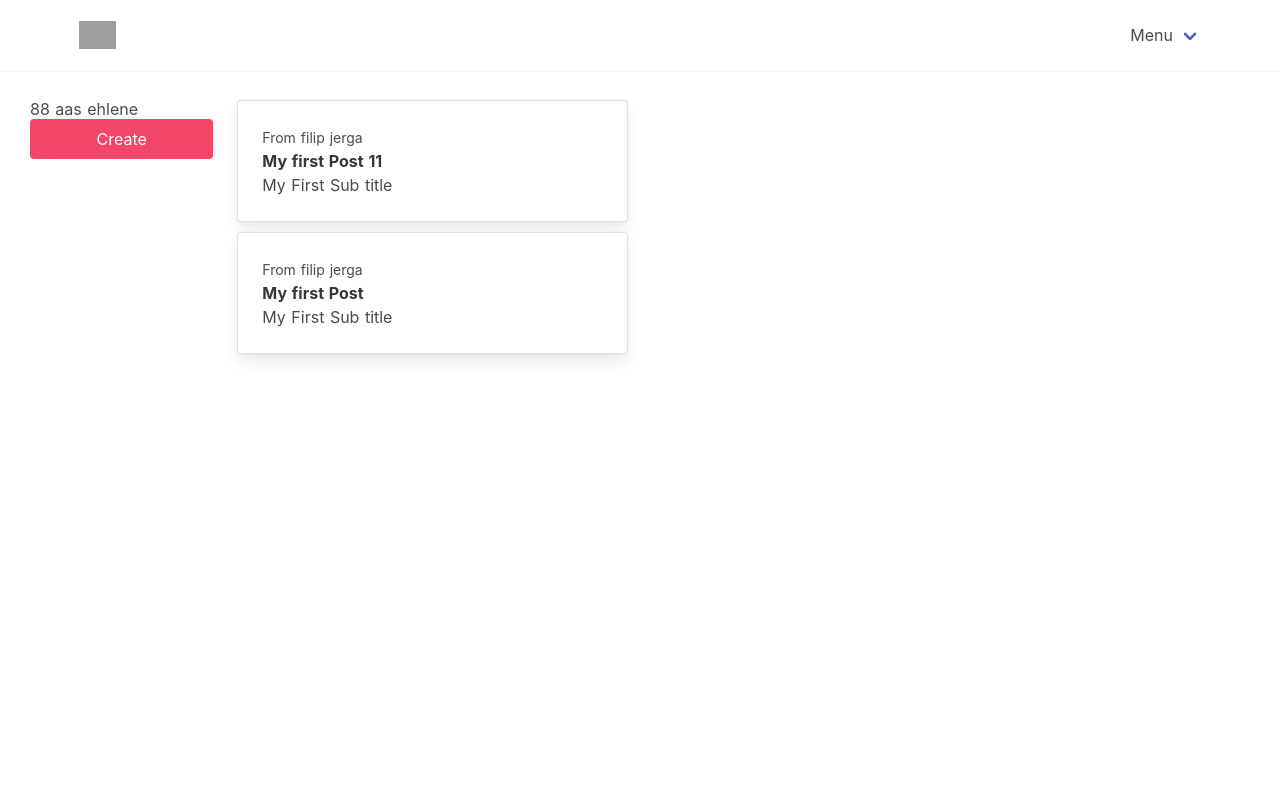
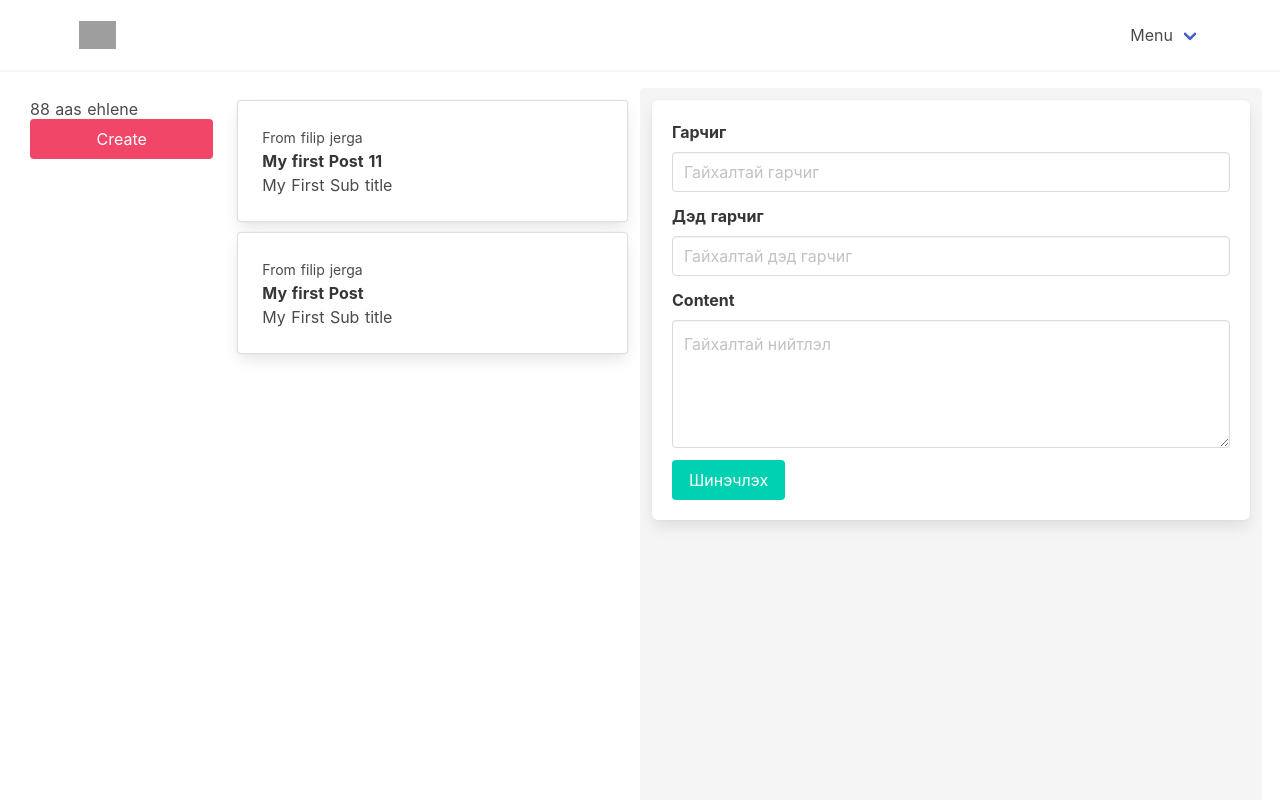
Before and after one commit to Elbegsaikhan/Nuxt-post, a Nuxt app: page /manage in a window 1280 px wide. Shown: the top 800 px of the page. Built offline with nearby package versions, Linux system fonts and the light colour scheme; grey boxes are pictures that could not be loaded.

Commit message:
New commit and new component

```diff
--- a/components/PostCreate.vue
+++ b/components/PostCreate.vue
@@ -48,10 +48,20 @@ export default {
     }
   },
   methods: {
-    createPost () {
-      this.$store.dispatch('post/createPost', this.form)
+    // NUXT SECTION 3 91
+    createPost (closeModal) {
+      this.$store.dispatch('post/createPost', { ...this.form }
+      )
       console.log(this.form)
+      closeModal()
+      this.resetForm()
+    },
+    resetForm () {
+      this.form.title = ''
+      this.form.subtitle = ''
+      this.form.content = ''
     }
+
   }
 }
 </script>
--- /dev/null
+++ b/components/PostManage.vue
@@ -0,0 +1,13 @@
+<template>
+
+</template>
+
+<script>
+export default {
+  name: 'PostManage'
+}
+</script>
+
+<style scoped>
+
+</style>
--- a/components/Shared/Modal.vue
+++ b/components/Shared/Modal.vue
@@ -36,7 +36,10 @@ export default {
   methods: {
     emitModalSubmit () {
       console.log('Calling emitModalSubmit')
-      this.$emit('modalSubmitted')
+      this.$emit('modalSubmitted', this.closeModal)
+    },
+    closeModal () {
+      this.isActive = false
     }
   }
 }
--- a/pages/manage.vue
+++ b/pages/manage.vue
@@ -32,20 +32,31 @@
           </div>
         </div>
         <div
-          class="column ig-6 message hero is-fullheight is-hidden id=message-pane"
+          class="column ig-6 message hero is-fullheight"
+          id="message-pane"
         >
           <div class="box message-preview">
-            <div class="top">
-              <div class="avatar">
-                <img src="c" />
+            <form class="post-form">
+              <div class="field">
+                <label class="label">Гарчиг</label>
+                <div class="control">
+                  <input class="input" type="text" placeholder="Гайхалтай гарчиг">
+                </div>
               </div>
-              <div class="address">
-                <div class="name">John smith</div>
-                <div class="email">someone@gmail.com</div>
+              <div class="field">
+                <label class="label">Дэд гарчиг</label>
+                <div class="control">
+                  <input class="input" type="email" placeholder="Гайхалтай дэд гарчиг">
+                </div>
               </div>
-              <hr />
-              <div class="content"></div>
-            </div>
+              <div class="field">
+                <label class="label">Content</label>
+                <div class="control">
+                  <textarea class="textarea" placeholder="Гайхалтай нийтлэл"></textarea>
+                </div>
+              </div>
+              <button class="button is-primary">Шинэчлэх</button>
+            </form>
           </div>
         </div>
       </div>
```
